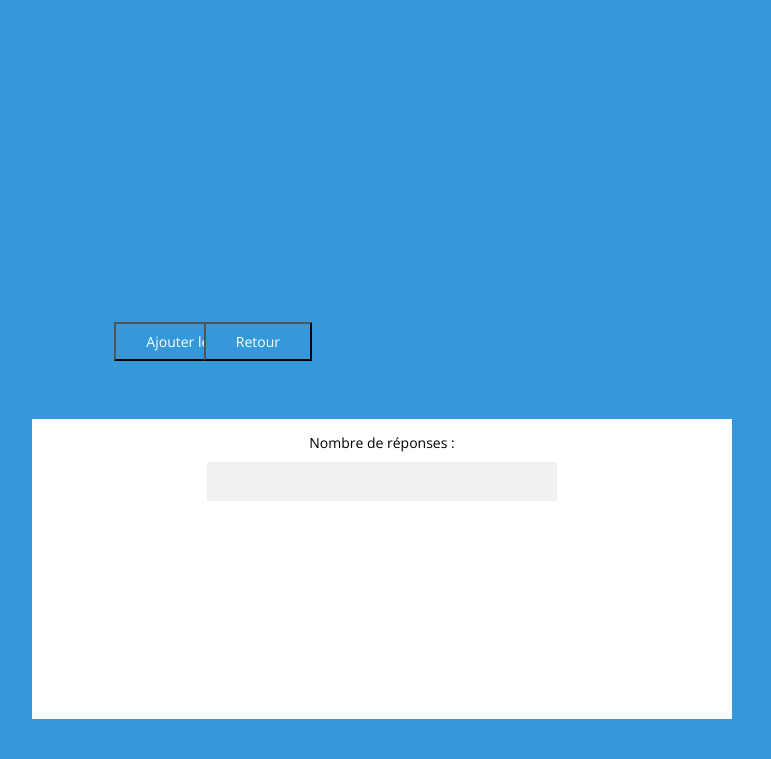
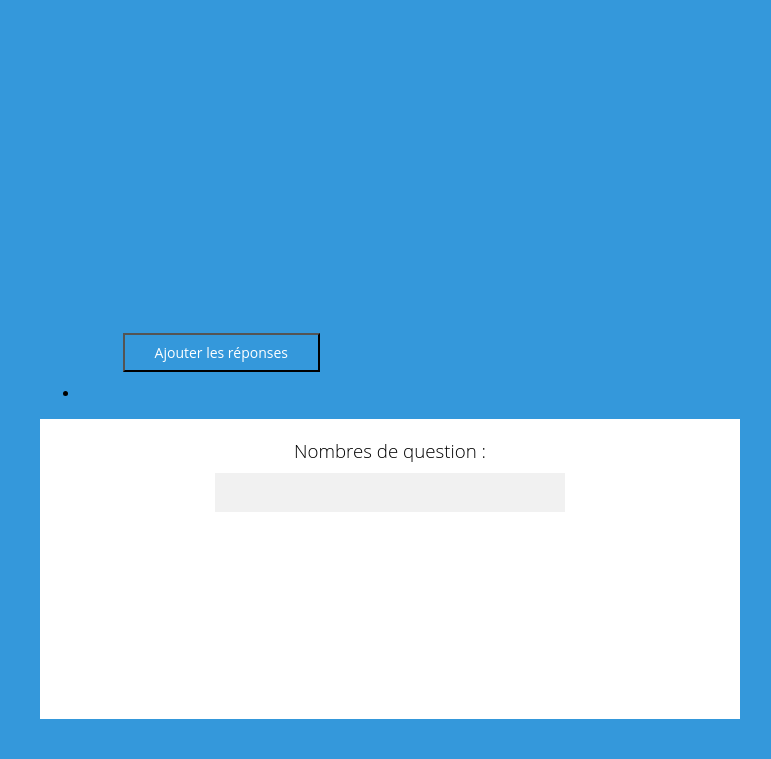
Before and after one commit to Floko95/QcmProject, a PHP site: page /CreationQuestions.php in a window 1280 px wide. Shown: the top 759 px of the page, without its empty margins (258-1029 px from the left). Run offline with PHP 8.4, Linux system fonts and the light colour scheme; data that the repository does not hold is empty; some libraries are stand-ins or nearby versions.

Commit message:
Update CreationQuestions.php

```diff
--- a/Web/Questionneur/CreationQuestions.php
+++ b/Web/Questionneur/CreationQuestions.php
@@ -3,18 +3,12 @@
     <head>
         <meta charset="utf-8" />
 		 <link rel="stylesheet" href="cq.css" />
-        <link rel="stylesheet" href="cd.css" />
-        <link href='https://fonts.googleapis.com/css?family=Open+Sans:300,400,600' rel='stylesheet' type='text/css'>
-        <link href='https://fonts.googleapis.com/css?family=Montserrat' rel='stylesheet' type='text/css'>
-        <link href="https://fonts.googleapis.com/css?family=PT+Sans+Narrow" rel="stylesheet">
         <title>Créer Question</title>
     </head>
     <body>
 
 
-
 <!-- END NAVIGATION -->
-
 
 
 <?php
@@ -26,7 +20,9 @@ require_once("../Autres/Connexionbdd.php");
 
   <div class="container">
     <div class="wrap">
-
+      <ul class="steps">
+        <li class="is-active"><a href='ChoixQC.php'></a></li>
+      </ul>
 
 
 			<form class="form-wrapper" action="CreationQuestions.php" method="post">
@@ -35,11 +31,9 @@ require_once("../Autres/Connexionbdd.php");
 		echo'	<input type="hidden" name="idqcm" value="'.$_POST['idqcm'].'"/>';
 		 ?>
 
-			<h3>Nombre de réponses : </h3>
+			<h3>Nombres de question : </h3>
 			<input type="text" name="n"/>
 			<input type="submit" class="button" value="Ajouter les réponses"/>
-              <form class="form-wrapper" action="ChoixQQ.php" method='post'>
-                <input type="submit" class="button" value="Retour"/></form>
 			</fieldset>
 		</form>
     </div>
@@ -63,11 +57,9 @@ require_once("../Autres/Connexionbdd.php");
 			<form class="form-wrapper" action="CreationQuestions.php" method=post>
 			<input type="hidden" name="idqcm" value=$_POST['idqcm']/>
 			<fieldset class="section is-active">
-			<h3>Minimum 2 ! : </h3>
+			<h3>Minimum 2 !  </h3>
 			<input type="text" name="n"/>
 			<input type="submit" class="button" value="Ajouter les réponses"/>
-            <form class="form-wrapper" action="ChoixQQ.php" method=post>
-                <input type="submit" class="button" value="Retour"/></form>
 			</fieldset>
 		</form>
     </div>
@@ -124,17 +116,12 @@ require_once("../Autres/Connexionbdd.php");
   			</div>";
 			echo  '<input type="hidden" name="creaquestion" value="creaquestion"/>';
 
-			echo '<footer><button type="submit">Sauvegarder et envoyer les réponses </button></footer>';
+			echo '<footer><button><input type="submit" value="Sauvegarder"/></button></footer>';
 
 			echo '</div></form>';
 		}
 	}
-
-
 ?>
-
-
-
-
+        </div>
 </body>
 </html>
```
